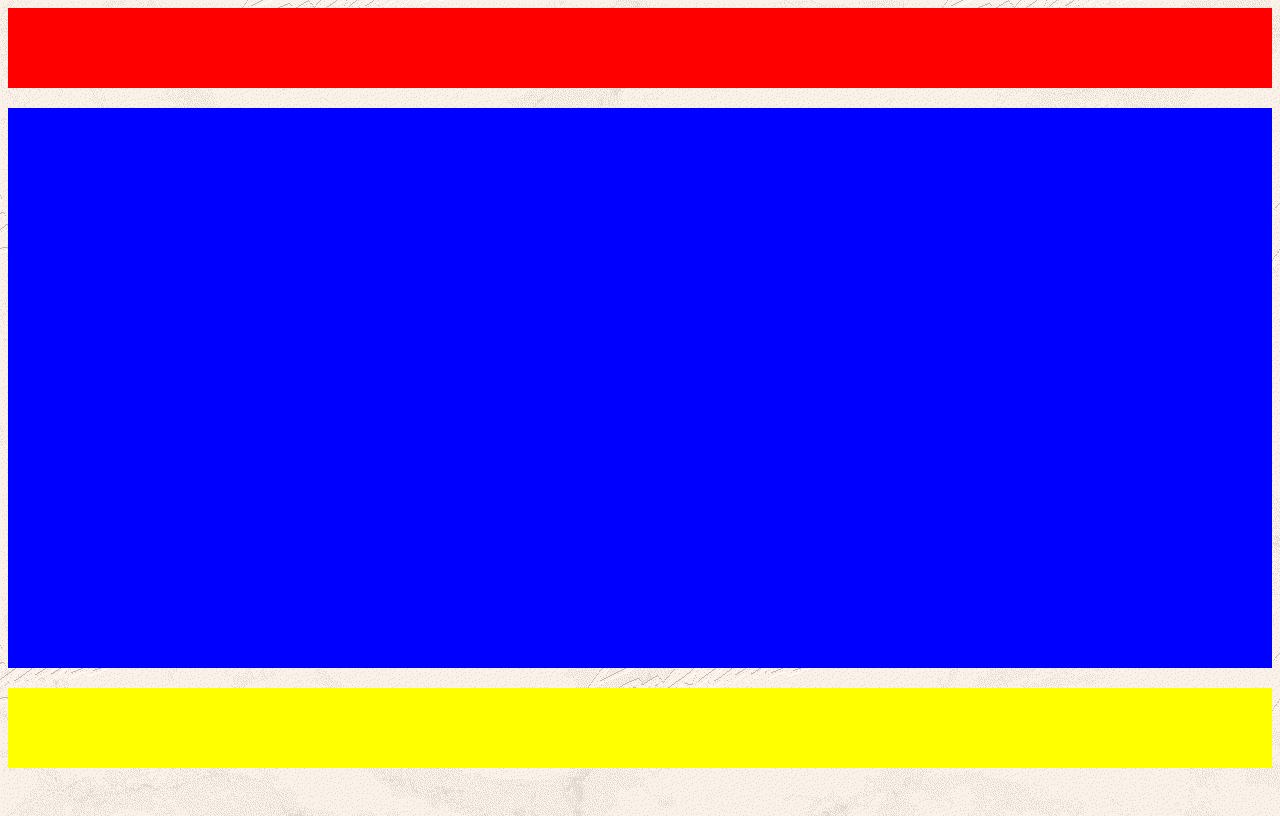
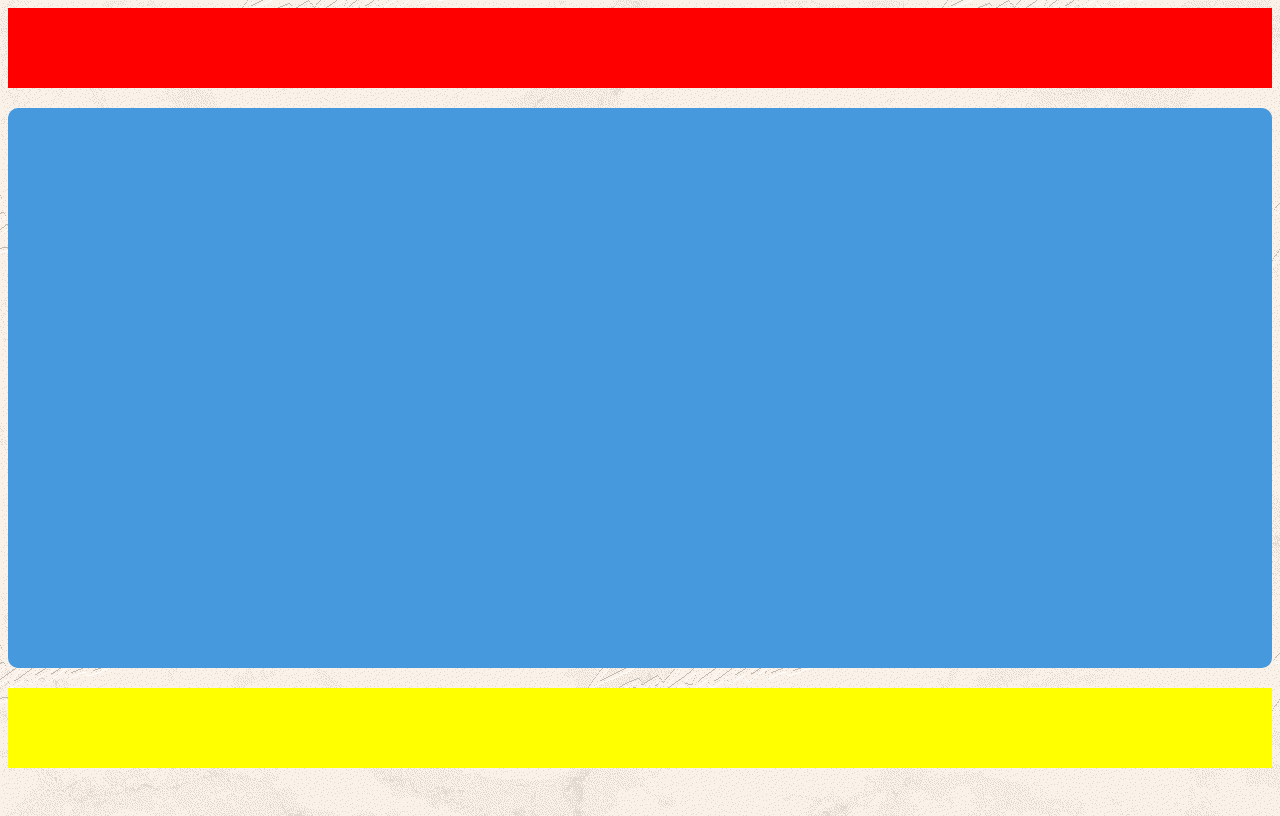
Before and after one commit to chainbum/VirtualPlayground, a React (Create React App) app: page / in a window 1280 px wide. Built offline with nearby package versions, Linux system fonts and the light colour scheme.

Commit message:
some styling

```diff
--- a/src/App.js
+++ b/src/App.js
@@ -6,9 +6,11 @@
             <div className='container__header'>
             </div>
             <div className='container__body'>
+                <div className='container__body-mint'>
+
+                </div>
             </div>
             <div className='container__footer'>
-
             </div>
         </div>
     );
--- a/src/App.scss
+++ b/src/App.scss
@@ -12,8 +12,17 @@
     }
 
     &__body {
-        background-color: blue;
+        display: flex;
+        flex-direction: column;
+        background-color: #4699dc;
         height: 70%;
+        border-radius: 10px;
+
+        &-mint{
+            background-color: #ee4654;
+            // margin-left: 20%;
+            // margin-right: 20%;
+        }
     }
 
     &__footer {
```
